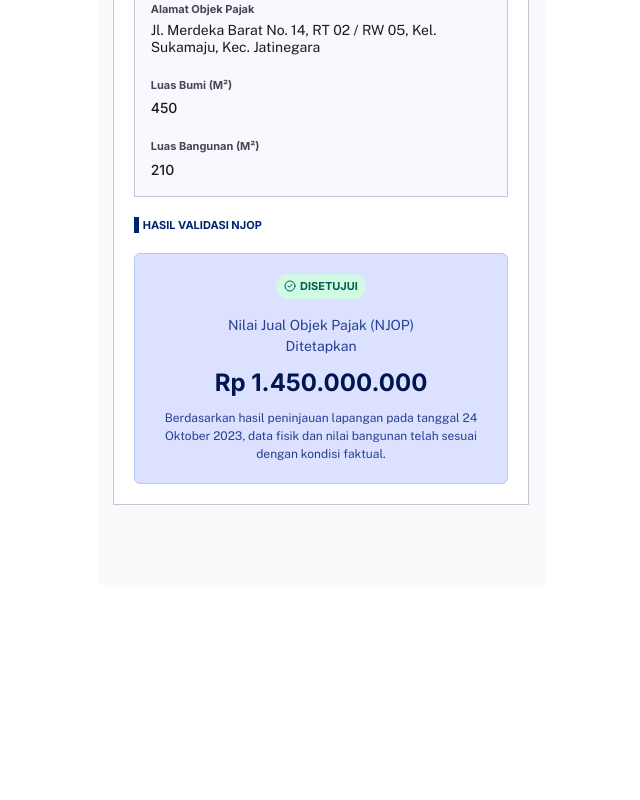
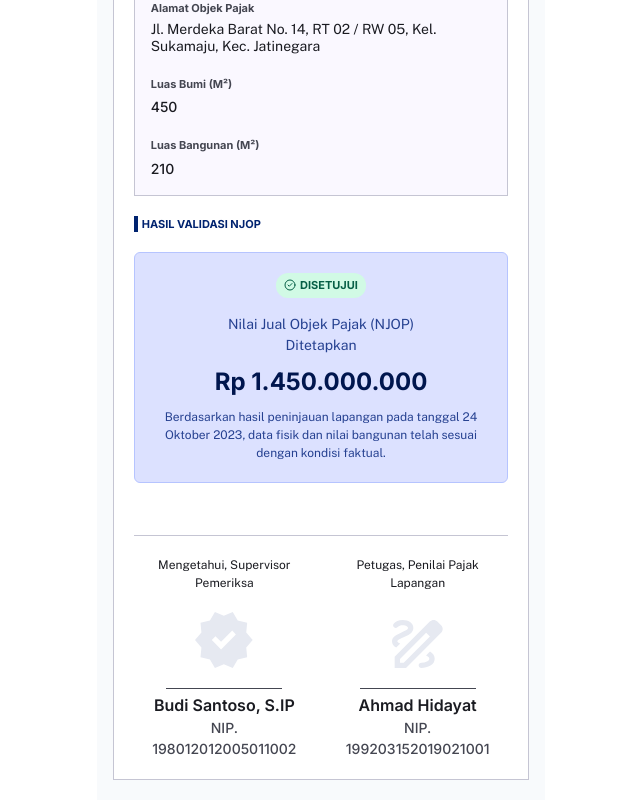
Before and after one commit to mieraaaa/Validator-NJOP, a Next.js app: page /berita-setuju in a window 1280 px wide. Shown: the part 416-1216 px from the top of the page, without its empty margins (319-959 px from the left). Before the commit the page ends 1001 px from the top, so only its background shows below. Built offline with nearby package versions, Linux system fonts and the light colour scheme.

Commit message:
Menyelesaikan sisa fitur halaman

```diff
--- a/app/berita-setuju/page.tsx
+++ b/app/berita-setuju/page.tsx
@@ -4,13 +4,13 @@ import { ArrowLeft, Download, CircleCheck } from 'lucide-react';
 
 export default function Home() {
   return (
-    <main className="w-full max-w-md mx-auto min-h-screen relative overflow-x-hidden bg-[#f8fafc] pb-20">
+    <main className="w-full max-w-md mx-auto min-h-screen relative overflow-x-hidden bg-[#f8fafc] pb-5">
 
       {/* Header */}
       <header className="bg-[#FAF8FF] w-full h-[57px] sticky top-0 z-50 flex justify-between items-center border-b border-[#C5C5D3] shadow-xs pl-6 pr-3">
         <Link href="/validasi-setuju" className="w-full flex justify-start items-center text-[#00236F] gap-1">
             <ArrowLeft className="flex size-5 shrink-0"/>
-            <h1 className="font-mono font-semibold text-[#16px]">Kembali</h1>
+            <h1 className="font-mono font-semibold text-[16px]">Kembali</h1>
         </Link>
         <button type="button">
             <Download className="flex size-5 shrink-0 text-[#757682]"/>
@@ -33,9 +33,9 @@ export default function Home() {
             </h2>
             <span className="font-public-sans text-[14px] text-[#444651]">Nomor: BA/123/X/2023</span>
         </div>
-        <hr className="border-[#1A1B21] w-full mx-auto border-t-3"/>
+        <hr className="border-[#1A1B21] w-full mx-auto border-t-2"/>
         {/* Data Objek Pajak */}
-        <div className="w-full border-l-5 border-l-[#00236F] text-[#00236F] px-1">
+        <div className="w-full border-l-4 border-l-[#00236F] text-[#00236F] px-1">
             <h3 className="font-mono font-bold text-[11px]">DATA OBJEK PAJAK</h3>
         </div>
         <div className="w-full border border-[#C5C5D3] bg-[#FAF8FF] flex flex-col gap-5 items-center py-4 px-4">
@@ -57,7 +57,7 @@ export default function Home() {
             </div>
         </div>
         {/* Hasil Validasi NJOP */}
-        <div className="w-full border-l-5 border-l-[#00236F] text-[#00236F] px-1">
+        <div className="w-full border-l-4 border-l-[#00236F] text-[#00236F] px-1">
             <h3 className="font-mono font-bold text-[11px]">HASIL VALIDASI NJOP</h3>
         </div>
         <div className="w-full bg-[#DCE1FF] border border-[#B6C4FF] rounded-md flex flex-col justify-center items-center gap-4 px-5 py-5 text-center">
@@ -76,6 +76,36 @@ export default function Home() {
                 </p>
             </div>
         </div>
+        <hr className="border-[#C5C5D3] w-full mx-auto border-t mt-8"/>
+        {/* Bagian Tanda Tangan */}
+        <div className="w-full flex justify-between items-end gap-3 text-center text-[#1A1B21]">
+            <div className="flex flex-col items-center px-2 flex-1 min-w-0">
+                <h5 className="font-public-sans text-[12px] ">Mengetahui, Supervisor Pemeriksa</h5>
+                <Image
+                    src="/images/common/ttd-supervisor.svg"
+                    alt="Logo Tanda Tangan Supervisor"
+                    width={58}
+                    height={56}
+                    className="shrink-0 py-5"
+                />
+                <hr className="border-[#444651] w-[70%] mx-auto border-t pb-1"/>
+                <span className="font-mono font-semibold text-[16px]">Budi Santoso, S.IP</span>
+                <span className="font-mono font-medium text-[14px] text-[#444651]">NIP. 198012012005011002</span>
+            </div>
+            <div className="flex flex-col items-center px-2 flex-1 min-w-0">
+                <h5 className="font-public-sans text-[12px] ">Petugas, Penilai Pajak Lapangan</h5>
+                <Image
+                    src="/images/common/ttd-petugas.svg"
+                    alt="Logo Tanda Tangan Petugas"
+                    width={51}
+                    height={48}
+                    className="shrink-0 pb-5 pt-7"
+                />
+                <hr className="border-[#444651] w-[70%] mx-auto border-t pb-1"/>
+                <span className="font-mono font-semibold text-[16px]">Ahmad Hidayat</span>
+                <span className="font-mono font-medium text-[14px] text-[#444651]">NIP. 199203152019021001</span>
+            </div>
+        </div>
       </div>
     </main>
   );
```
Also changed, not shown: public/images/common/ttd-petugas.svg (added), public/images/common/ttd-supervisor.svg (added).
